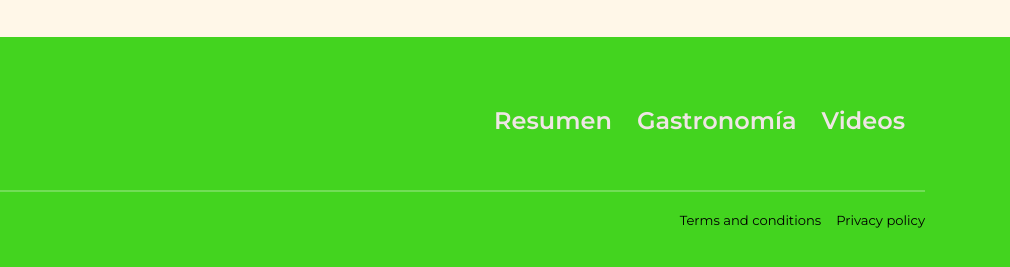
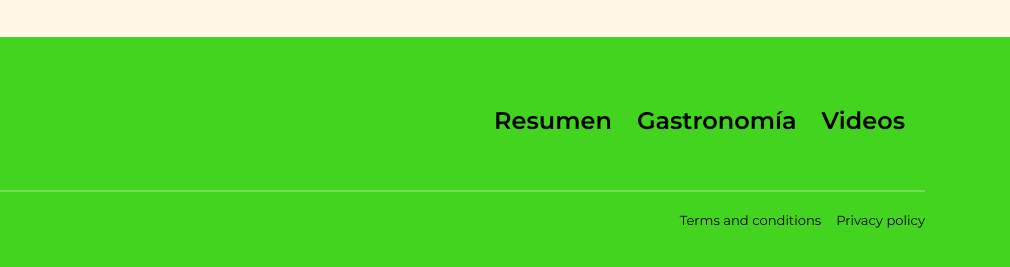
Before and after one commit to carlosVilelaG/pec3HerramientasHtml, a website built with Parcel: page index.html in a window 1280 px wide. Shown: the part 1189-1456 px from the top of the page, 270-1280 px from the left. Built offline with nearby package versions, Linux system fonts and the light colour scheme.

Commit message:
Se mejora la contrste adecuado de texto para fondo green

```diff
--- a/css/styles.css
+++ b/css/styles.css
@@ -241,7 +241,7 @@ hr {
 }
 
 .nav-menu .nav-link {
-    color: rgb(239, 229, 229);
+    color: rgb(0, 0, 0);
     padding: 5px 5px;
     line-height: 1em;
 }
```
